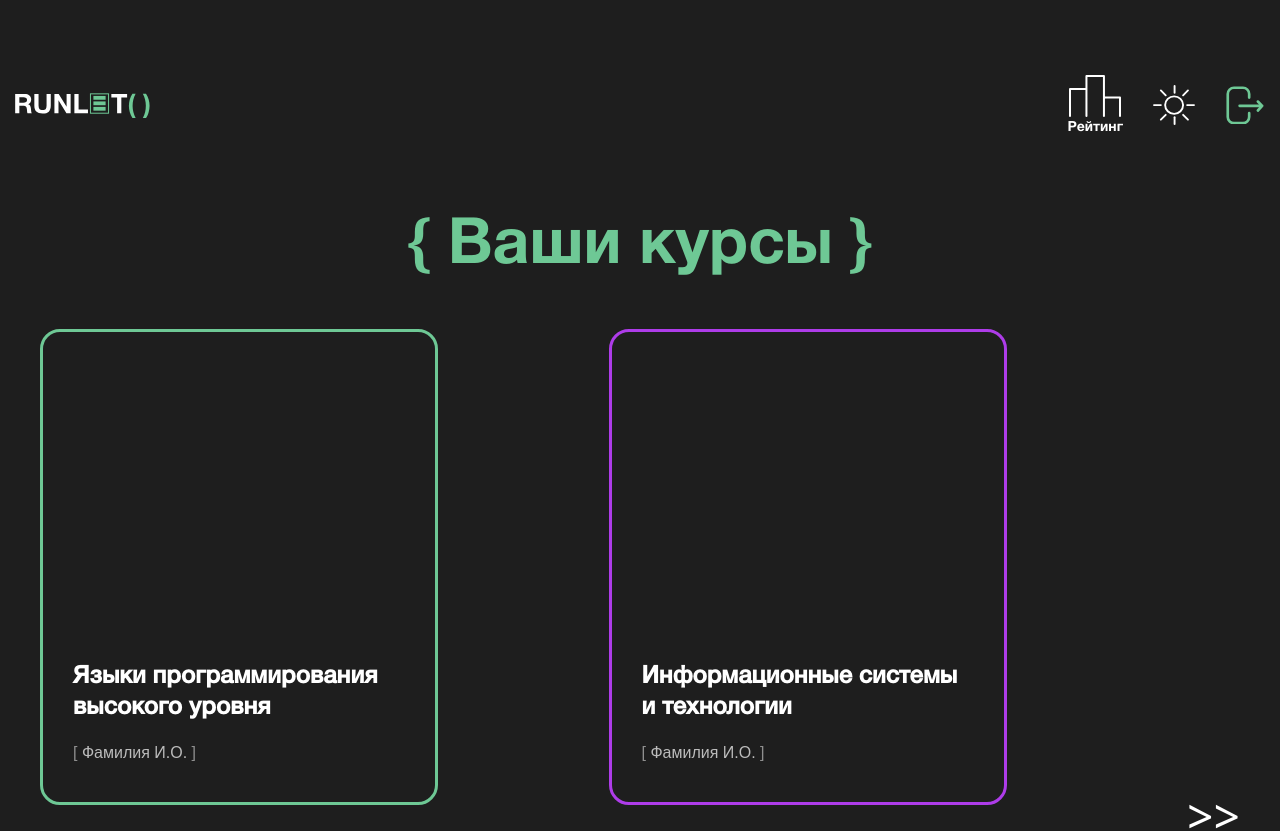
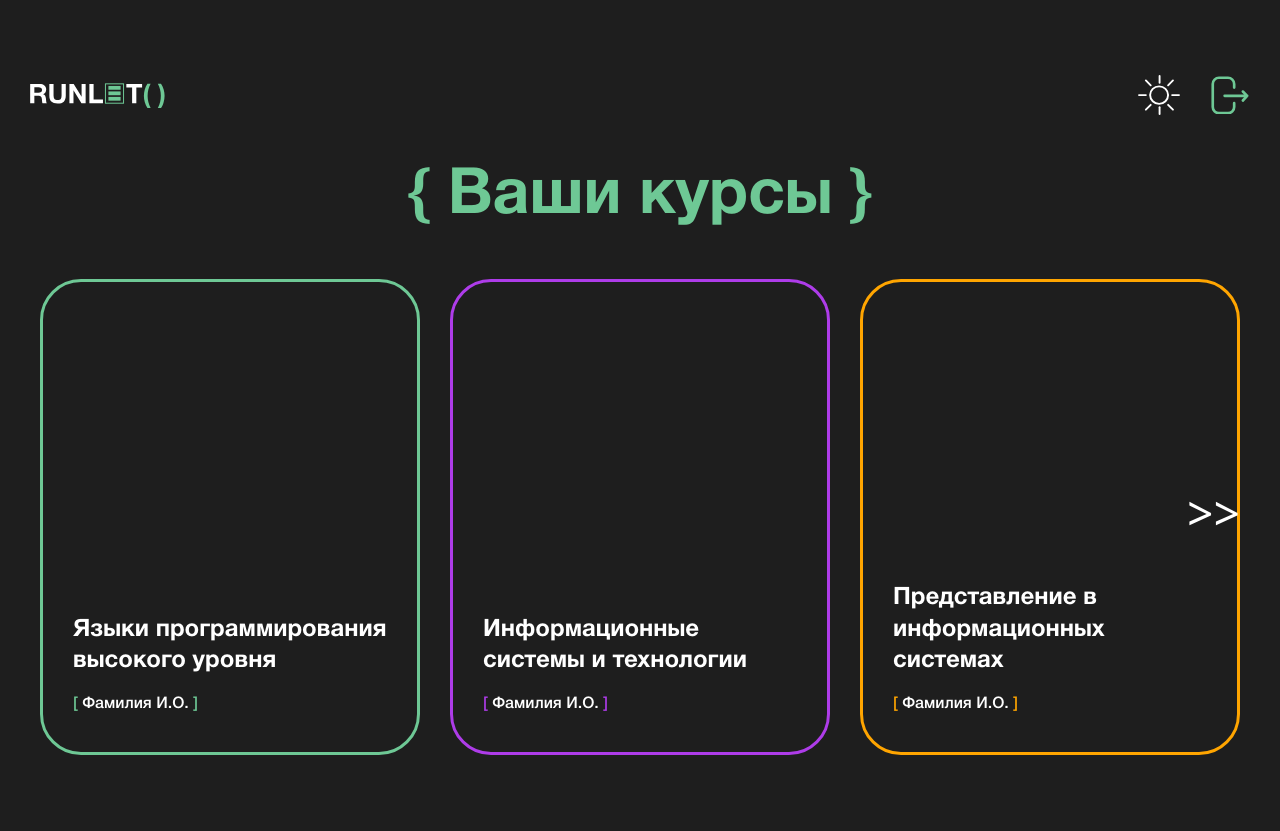
Before and after one commit to JohnnyShukurov/runlet_front, a Vue app: page /student in a window 1280 px wide. Shown: the top 831 px of the page. After the commit the page ends 800 px from the top, so only its background shows below. Built offline with nearby package versions, Linux system fonts and the light colour scheme.

Commit message:
StudentPage.vue готов

```diff
--- /dev/null
+++ b/src/components/Card.vue
@@ -0,0 +1,87 @@
+<script setup>
+const props = defineProps({
+  title: {
+    type: String,
+    required: true
+  },
+  author: {
+    type: String,
+    required: true
+  },
+  color: {
+    type: String,
+    default: '#6EC895'
+  }
+})
+
+const emit = defineEmits(['hover', 'leave'])
+
+const handleMouseEnter = () => {
+  emit('hover', props.color)
+}
+
+const handleMouseLeave = () => {
+  emit('leave')
+}
+</script>
+
+<template>
+  <article
+    class="course-card"
+    :style="{ borderColor: color,
+              color: color,
+              '--cardColor': color
+       }"
+    @mouseenter="handleMouseEnter"
+    @mouseleave="handleMouseLeave"
+  >
+    <h3>{{ title }}</h3>
+    <p>
+      <span class="bracket">[</span>
+      {{ author }}
+      <span class="bracket">]</span>
+    </p>
+  </article>
+</template>
+
+<style scoped>
+.course-card {
+  max-width: 398px;
+  height: 476px;
+  background-color: #1E1E1E;
+  border-radius: 41px;
+  padding: 40px 30px;
+  border: 3px solid;
+  cursor: pointer;
+  transition: all 300ms ease;
+
+  display: flex;
+  flex-direction: column;
+  justify-content: flex-end;
+}
+
+.course-card:hover {
+  box-shadow: 0 4px 43px 1px currentColor;
+}
+
+
+.course-card h3 {
+  color: white;
+  font-size: 24px;
+  margin-bottom: 20px;
+  line-height: 1.3;
+  font-family: "HB";
+}
+
+.course-card p {
+  color: white;
+  font-size: 16px;
+  font-family: "HM";
+}
+
+.bracket {
+  color: var(--cardColor);
+
+}
+
+</style>
--- a/src/components/Header.vue
+++ b/src/components/Header.vue
@@ -127,7 +127,7 @@ const onExitClick = () => {
   display: flex;
   justify-content: space-between;
   align-items: center;
-  padding: 0 15px;
+  padding: 0 30px;
 }
 
 .icons {
--- a/src/views/StudentPage.vue
+++ b/src/views/StudentPage.vue
@@ -1,34 +1,79 @@
-<template>
-  <Header />
+<!-- <template>
   <div class="student-page">
-    <!-- Header -->
+    <Header
+      :show-rating="false"
+      @theme-click="handleTheme"
+      @exit-click="handleExit"
+    />
 
-
-    <!-- Main Content -->
-    <main>
+    <main class="main-content">
       <div class="container">
         <h2 class="your-courses">
-          <span class="bracket-title">{</span>
+          <span
+            class="bracket-title"
+            :style="{ color: hoveredColor }"
+          >{</span>
           Ваши курсы
-          <span class="bracket-title">}</span>
+          <span
+            class="bracket-title"
+            :style="{ color: hoveredColor }"
+          >}</span>
         </h2>
 
         <div class="courses-wrapper">
           <section class="courses-grid">
-            <article
+            <Card
               v-for="course in courses"
               :key="course.id"
-              class="course-card"
-              :class="course.color"
+              :title="course.title"
+              :author="course.teacher"
+              :color="course.color"
               @click="openCourse(course)"
-            >
-              <h3>{{ course.title }}</h3>
-              <p>
-                <span class="bracket">[</span>
-                {{ course.teacher }}
-                <span class="bracket">]</span>
-              </p>
-            </article>
+              @hover="handleCardHover"
+              @leave="handleCardLeave"
+            />
+          </section>
+
+          <span class="arrow">&gt;&gt;</span>
+        </div>
+      </div>
+    </main>
+  </div>
+</template> -->
+<template>
+  <div class="student-page">
+    <Header
+      :show-rating="false"
+      @theme-click="handleTheme"
+      @exit-click="handleExit"
+    />
+
+    <main class="main-content">
+      <div class="container">
+        <h2 class="your-courses">
+          <span
+            class="bracket-title"
+            :style="{ color: hoveredColor }"
+          >{</span>
+          Ваши курсы
+          <span
+            class="bracket-title"
+            :style="{ color: hoveredColor }"
+          >}</span>
+        </h2>
+
+        <div class="courses-container">
+          <section class="courses-grid">
+            <Card
+              v-for="course in courses"
+              :key="course.id"
+              :title="course.title"
+              :author="course.teacher"
+              :color="course.color"
+              @click="openCourse(course)"
+              @hover="handleCardHover"
+              @leave="handleCardLeave"
+            />
           </section>
 
           <span class="arrow">&gt;&gt;</span>
@@ -37,30 +82,31 @@
     </main>
   </div>
 </template>
-
 <script>
-
 import Header from '../components/Header.vue'
+import Card from '../components/Card.vue'
 
 export default {
   components: {
-    Header
+    Header,
+    Card
   },
   name: 'StudentPage',
   data() {
     return {
+      hoveredColor: '#6ec895',
       courses: [
         {
           id: 1,
           title: 'Языки программирования высокого уровня',
           teacher: 'Фамилия И.О.',
-          color: 'green'
+          color: '#6EC895'
         },
         {
           id: 2,
           title: 'Информационные системы и технологии',
           teacher: 'Фамилия И.О.',
-          color: 'violet'
+          color: '#AE3CE9'
         },
         {
           id: 3,
@@ -72,7 +118,10 @@ export default {
     }
   },
   methods: {
-    logout() {
+    handleTheme() {
+      console.log('Theme clicked');
+    },
+    handleExit() {
       this.$router.push('/');
     },
     openCourse(course) {
@@ -84,6 +133,12 @@ export default {
           color: course.color
         }
       });
+    },
+    handleCardHover(color) {
+      this.hoveredColor = color;
+    },
+    handleCardLeave() {
+      this.hoveredColor = '#6ec895';
     }
   }
 }
@@ -97,11 +152,18 @@ export default {
 }
 
 .student-page {
-  font-family: Arial, sans-serif;
+  min-height: 100vh;
   background-color: #1E1E1E;
-  min-height: 100vh;
-  padding: 20px;
+  display: flex;
+  flex-direction: column;
+  overflow-x: hidden;
+}
+
+.main-content {
+  flex: 1;
+  padding: 40px 20px;
   animation: contentFadeIn 0.6s ease-out 0.2s both;
+  overflow-y: auto;
 }
 
 @keyframes contentFadeIn {
@@ -115,51 +177,6 @@ export default {
   }
 }
 
-/* Header Styles */
-header {
-  margin-bottom: 60px;
-}
-
-.header-box {
-  margin-top: 35px;
-  margin-bottom: 50px;
-  display: flex;
-  justify-content: space-between;
-  align-items: center;
-  max-width: 1440px;
-  margin-left: auto;
-  margin-right: auto;
-}
-
-.logo {
-  width: 135px;
-  height: 25px;
-}
-
-.icons {
-  display: flex;
-  align-items: center;
-  gap: 60px;
-}
-
-.sun {
-  width: 42px;
-  height: 40px;
-}
-
-.exit {
-  height: 38.92px;
-  width: 40px;
-  cursor: pointer;
-  transition: all 300ms ease;
-}
-
-.exit:hover {
-  transform: scale(1.1);
-  filter: drop-shadow(0 0 10px #6EC895);
-}
-
-/* Main Content */
 .container {
   max-width: 1440px;
   width: 100%;
@@ -168,7 +185,7 @@ header {
 }
 
 .your-courses {
-    font-family:"HB";
+  font-family: "HB";
   font-size: 64px;
   color: #6ec895;
   text-align: center;
@@ -177,94 +194,38 @@ header {
 
 .bracket-title {
   color: #6EC895;
+  transition: color 300ms ease;
 }
 
-.courses-wrapper {
+.courses-container {
+  position: relative;
   display: flex;
-  align-items: center;
-  gap: 40px;
+  justify-content: center;
 }
 
 .courses-grid {
   display: grid;
   grid-template-columns: repeat(auto-fill, minmax(350px, 1fr));
   gap: 30px;
-  flex: 1;
-}
-
-.course-card {
-  max-width: 398px;
-  height: 476px;
-  background-color: #1E1E1E;
-  border-radius: 20px;
-  padding: 40px 30px;
-  border: 3px solid;
-  cursor: pointer;
-  transition: all 300ms ease;
-
-  display: flex;
-  flex-direction: column;
-  justify-content: flex-end;
-}
-
-.course-card.green {
-  border-color: #6EC895;
-}
-
-.course-card.violet {
-  border-color: #AE3CE9;
-}
-
-.course-card.orange {
-  border-color: #FF9D42;
-}
-
-.course-card:hover {
-  transform: translateY(-5px);
-}
-
-.course-card.green:hover {
-  box-shadow: 0 8px 30px rgba(110, 200, 149, 0.5);
-}
-
-.course-card.violet:hover {
-  box-shadow: 0 8px 30px rgba(174, 60, 233, 0.5);
-}
-
-.course-card.orange:hover {
-  box-shadow: 0 8px 30px rgba(255, 157, 66, 0.5);
-}
-
-.course-card h3 {
-  color: white;
-  font-size: 24px;
-  font-weight: bold;
-  margin-bottom: 20px;
-  line-height: 1.3;
-  font-family: "HM";
-}
-
-.course-card p {
-  color: rgba(255, 255, 255, 0.7);
-  font-size: 16px;
-}
-
-.bracket {
-  color: rgba(255, 255, 255, 0.5);
+  max-width: 1200px;
+  width: 100%;
 }
 
 .arrow {
+  position: absolute;
+  right: 0;
+  top: 50%;
+  transform: translateY(-50%);
   color: white;
   font-size: 48px;
-  font-family:"NR";
+  font-family: "NR";
   cursor: pointer;
   transition: all 300ms ease;
   user-select: none;
 }
 
-
 .arrow:hover {
-  transform: translateX(10px);
+  transform: translateY(-50%) translateX(10px);
   text-shadow: 0 0 20px #6EC895;
 }
 
@@ -276,17 +237,13 @@ header {
 }
 
 @media (max-width: 768px) {
-  .header-box {
-    flex-direction: column;
-    gap: 20px;
-  }
-
   .your-courses {
     font-size: 36px;
   }
 
-  .courses-wrapper {
+  .courses-container {
     flex-direction: column;
+    align-items: center;
   }
 
   .courses-grid {
@@ -294,7 +251,9 @@ header {
   }
 
   .arrow {
+    position: static;
     transform: rotate(90deg);
+    margin-top: 20px;
   }
 
   .arrow:hover {
```
Lines whose indentation alone changed are shown as unchanged.
